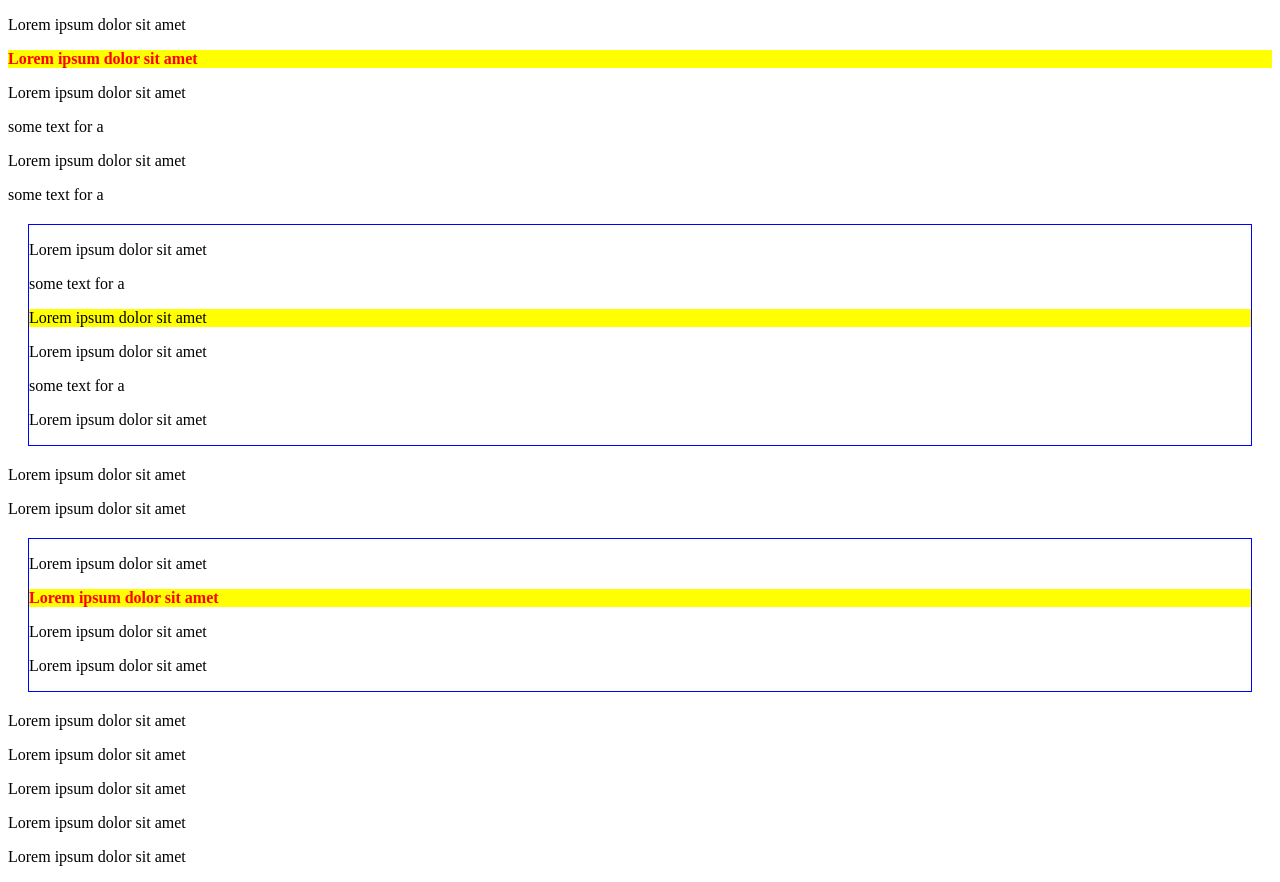
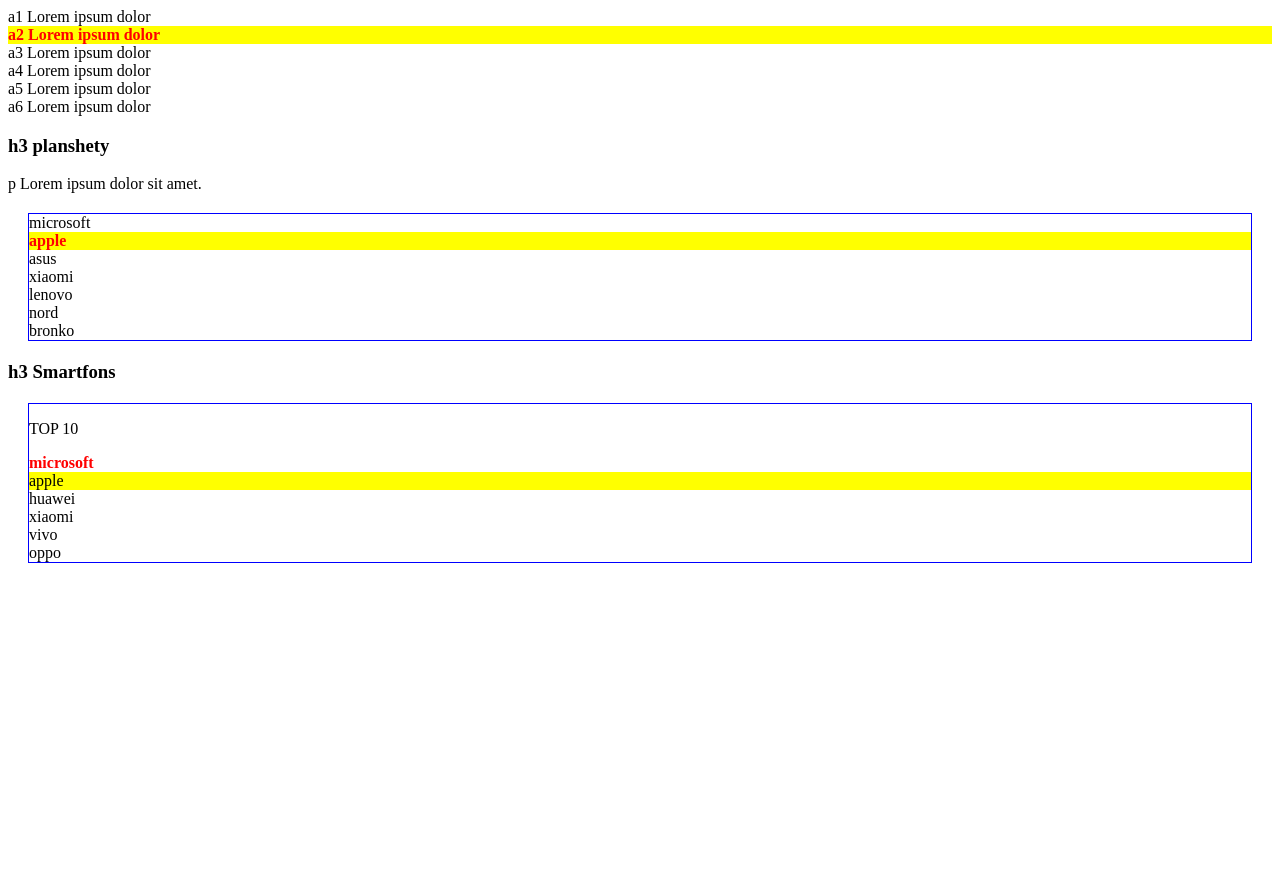
Before and after one commit to julietvt/css_psevdo_pd20211, a plain HTML site: page index.html in a window 1280 px wide. After the commit the page ends 800 px from the top, so only its background shows below. Drawn offline with Linux system fonts and the light colour scheme.

Commit message:
example 2 for pseudoclasses

```diff
--- a/css/style.css
+++ b/css/style.css
@@ -30,11 +30,15 @@
   border: 1px solid blue;
 }
 
-p:nth-child(2) {
+a {
+  display: block;
+}
+
+a:nth-child(2) {
   color: red;
   font-weight: bold;
 }
 
-p:nth-of-type(2) {
+a:nth-of-type(2) {
   background-color: yellow;
 }
--- a/index.html
+++ b/index.html
@@ -77,34 +77,34 @@
 
 -->
 
+<a>a1 Lorem ipsum dolor</a>
+<a>a2 Lorem ipsum dolor</a>
+<a>a3 Lorem ipsum dolor</a>
+<a>a4 Lorem ipsum dolor</a>
+<a>a5 Lorem ipsum dolor</a>
+<a>a6 Lorem ipsum dolor</a>
+<h3>h3 planshety</h3>
+<p>p Lorem ipsum dolor sit amet.</p>
+<div>
+    <a>microsoft</a>
+    <a>apple</a>
+    <a>asus</a>
+    <a>xiaomi</a>
+    <a>lenovo</a>
+    <a>nord</a>
+    <a>bronko</a>
+</div>
+<h3>h3 Smartfons</h3>
+<div>
+    <p>TOP 10</p>
+    <a>microsoft</a>
+    <a>apple</a>
+    <a>huawei</a>
+    <a>xiaomi</a>
+    <a>vivo</a>
+    <a>oppo</a>
+</div>
 
-<p>Lorem ipsum dolor sit amet</p>
-<p>Lorem ipsum dolor sit amet</p>
-<p>Lorem ipsum dolor sit amet</p>
-<a>some text for a</a>
-<p>Lorem ipsum dolor sit amet</p>
-<a>some text for a</a>
-<div>
-    <p>Lorem ipsum dolor sit amet</p>
-    <a>some text for a</a>
-    <p>Lorem ipsum dolor sit amet</p>
-    <p>Lorem ipsum dolor sit amet</p>
-    <a>some text for a</a>
-    <p>Lorem ipsum dolor sit amet</p>
-</div>
-<p>Lorem ipsum dolor sit amet</p>
-<p>Lorem ipsum dolor sit amet</p>
-<div>
-    <p>Lorem ipsum dolor sit amet</p>
-    <p>Lorem ipsum dolor sit amet</p>
-    <p>Lorem ipsum dolor sit amet</p>
-    <p>Lorem ipsum dolor sit amet</p>
-</div>
-<p>Lorem ipsum dolor sit amet</p>
-<p>Lorem ipsum dolor sit amet</p>
-<p>Lorem ipsum dolor sit amet</p>
-<p>Lorem ipsum dolor sit amet</p>
-<p>Lorem ipsum dolor sit amet</p>
 
 
 </body>
```
